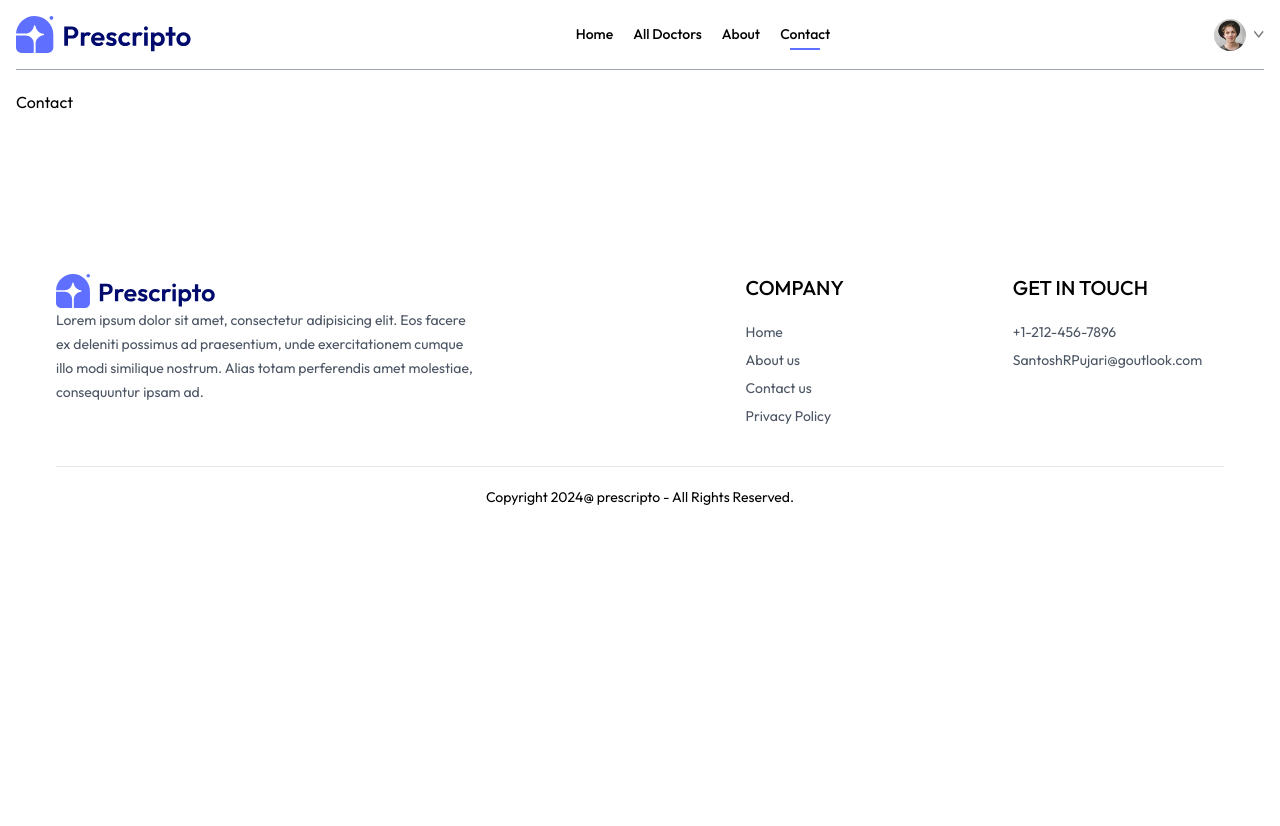
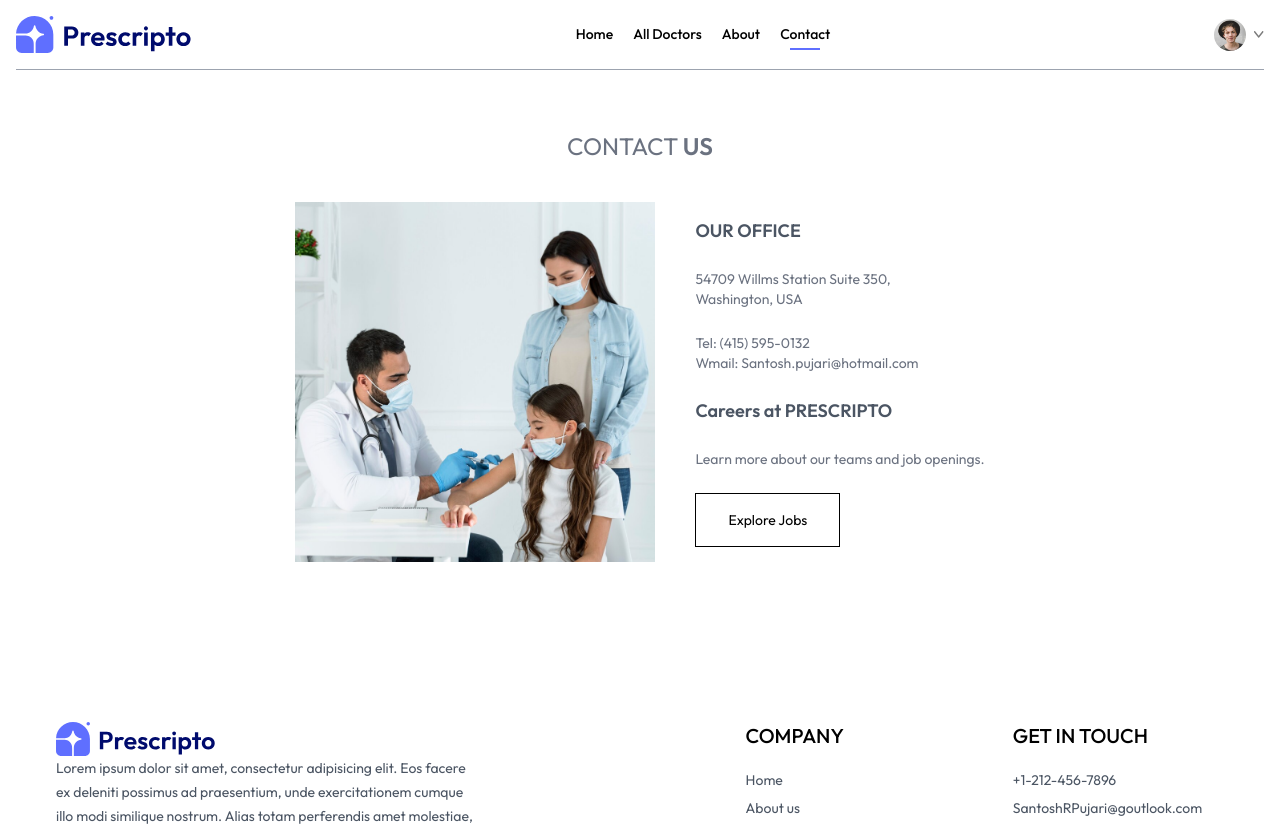
Before and after one commit to SantoshPujari/prescripto, a React (Vite) app in the folder frontend/: page /contact in a window 1280 px wide. Shown: the top 826 px of the page. Before the commit the page ends 800 px from the top, so only its background shows below. Built offline with nearby package versions, Linux system fonts and the light colour scheme; the HTML template or start-up script is replaced by a standard one.

Commit message:
added css for about us page

```diff
--- a/frontend/src/pages/Contact.jsx
+++ b/frontend/src/pages/Contact.jsx
@@ -1,7 +1,43 @@
 import React from 'react';
+import { assets } from '../assets/assets_frontend/assets';
 
 const Contact = () => {
-  return <div>Contact</div>;
+  return (
+    <div>
+      <div className='text-center text-2xl pt-10 text-gray-500'>
+        <p>
+          CONTACT <span className='text-gray-500 font-semibold'>US</span>
+        </p>
+      </div>
+
+      <div className='my-10 flex flex-col justify-center md:flex-row gap-10 mb-28 text-sm'>
+        <img
+          src={assets.contact_image}
+          alt=''
+          className='w-full md:max-w-[360px]'
+        />
+        <div className='flex flex-col justify-center items-start gap-6'>
+          <p className='font-semibold text-lg text-gray-600'>OUR OFFICE</p>
+          <p className='text-gray-500'>
+            54709 Willms Station Suite 350, <br /> Washington, USA
+          </p>
+          <p className='text-gray-500'>
+            Tel: (415) 595-0132 <br />
+            Wmail: Santosh.pujari@hotmail.com
+          </p>
+          <p className='font-semibold text-lg text-gray-600'>
+            Careers at PRESCRIPTO
+          </p>
+          <p className='text-gray-500'>
+            Learn more about our teams and job openings.
+          </p>
+          <button className='border border-black px-8 py-4 text-sm hover:bg-black hover:text-white transition-all duration-500'>
+            Explore Jobs
+          </button>
+        </div>
+      </div>
+    </div>
+  );
 };
 
 export default Contact;
```
